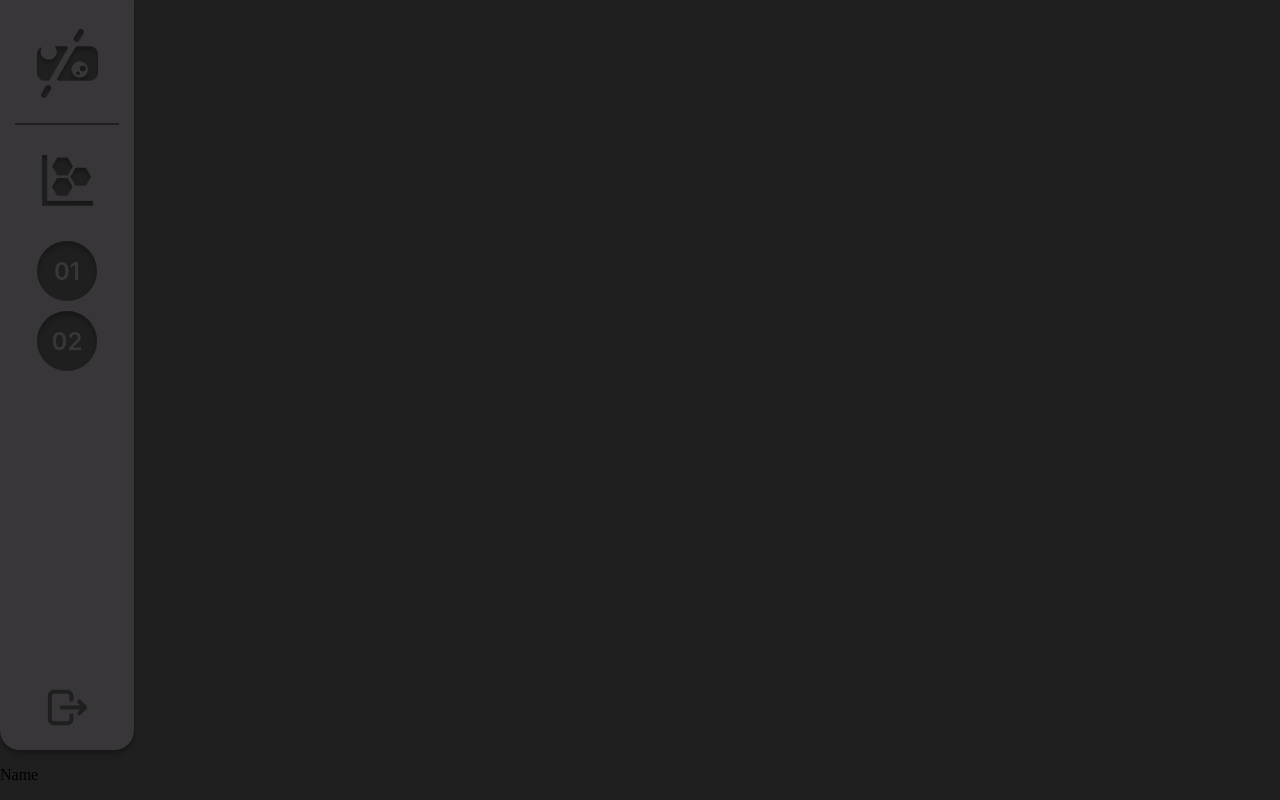
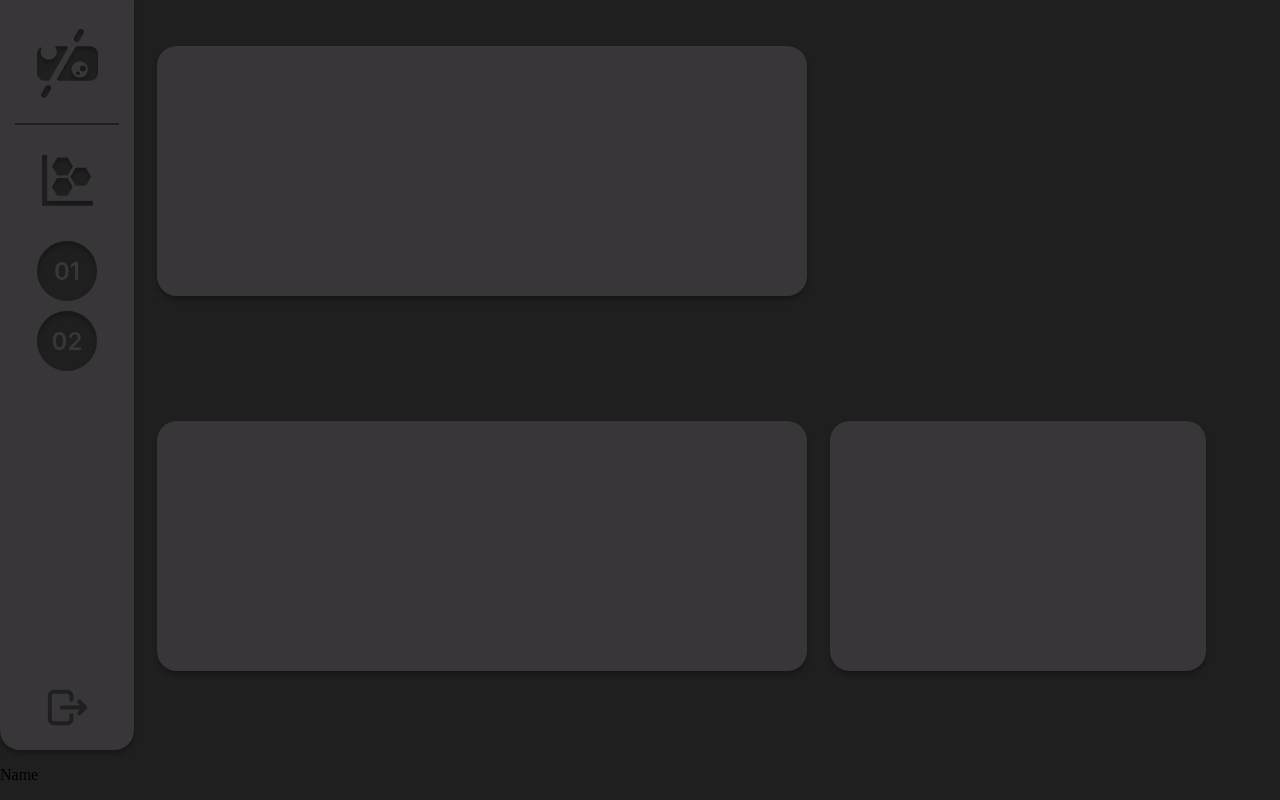
Before and after one commit to LxrdTendx/djangoMonitoring, a Django app: page /profile/ in a window 1280 px wide. Run offline with Django 4.2, Linux system fonts and the light colour scheme; a user stored in the database is signed in; some libraries are stand-ins or nearby versions.

Commit message:
~добавлены блоки с информацией в дизайн

```diff
--- a/monitoring/auth_user/templates/profile.html
+++ b/monitoring/auth_user/templates/profile.html
@@ -8,6 +8,8 @@
 
   <style>
     .side-section {
+
+      position: sticky;
       min-width: 134px;
       max-width: 134px;
       min-height: 750px;
@@ -19,6 +21,7 @@
       flex-direction: column;
       align-items: center;
     }
+
 
 
     .logo {
@@ -95,6 +98,7 @@
 
     .content-wrapper {
       display: flex;
+      position: relative;
     }
 
     .logout-link {
@@ -141,11 +145,48 @@
       border-radius: 5px;
     }
 
+    .block-date-time {
+      width: 650px;
+      height: 250px;
+      background: #383639;
+      box-shadow: 0px 4px 4px rgba(0, 0, 0, 0.25);
+      border-radius: 20px;
+      margin-left: 23px;
+      margin-top: 46px ;
+    }
+    .block-sensor-info {
+      width: 650px;
+      height: 250px;
+      background: #383639;
+      box-shadow: 0px 4px 4px rgba(0, 0, 0, 0.25);
+      border-radius: 20px;
+      margin-left: 23px;
+      margin-top: 46px ;
+    }
+    .block-errors {
+      width: 376px;
+      height: 250px;
+      background: #383639;
+      box-shadow: 0px 4px 4px rgba(0, 0, 0, 0.25);
+      border-radius: 20px;
+      margin-left: 23px;
+      margin-top: 46px ;
+    }
+    #floor-container {
+      position: relative;
+      display: flex;
+      flex-wrap: wrap; /* This allows the content to wrap if it exceeds the container's width */
+    }
+
+
   </style>
 
   <div class="content-wrapper">
     <div class="side-section">
-      <img class="logo" src="{% static 'logo.png' %}" alt="Logo">
+      <a href="https://sownh.com">
+        <img class="logo" src="{% static 'logo.png' %}" alt="Logo" >
+      </a>
+
       <hr class="separator">
       <img class="graph-icon" src="{% static 'graph-none.png' %}" alt="Graph icon">
 
@@ -160,9 +201,12 @@
       </a>
     </div>
 
-    <div id="floor-container" style="position: relative; display: inline-block;">
+    <div id="floor-container" >
+      <div class="block-date-time"></div>
+      <div class="block-sensor-info"></div>
+      <div class="block-errors"></div>
       <img id="floor-image" src="" alt="Floor image" style="display: none;">
-      <div id="sensors-container" style="position: absolute; top: 0; left: 0; display: none;"></div>
+      <div id="sensors-container" style="position: absolute; top: 0; left: 0; display: none; margin-top: 300px"></div>
     </div>
   </div>
   <p id="sensor-name">Name</p>
@@ -172,6 +216,7 @@
 
 {% block extra_js %}
 <script>
+
   var staticUrl = "{% get_static_prefix %}";
 
   // These will keep track of the currently selected buttons
```
Also changed, not shown: monitoring/db.sqlite3.
